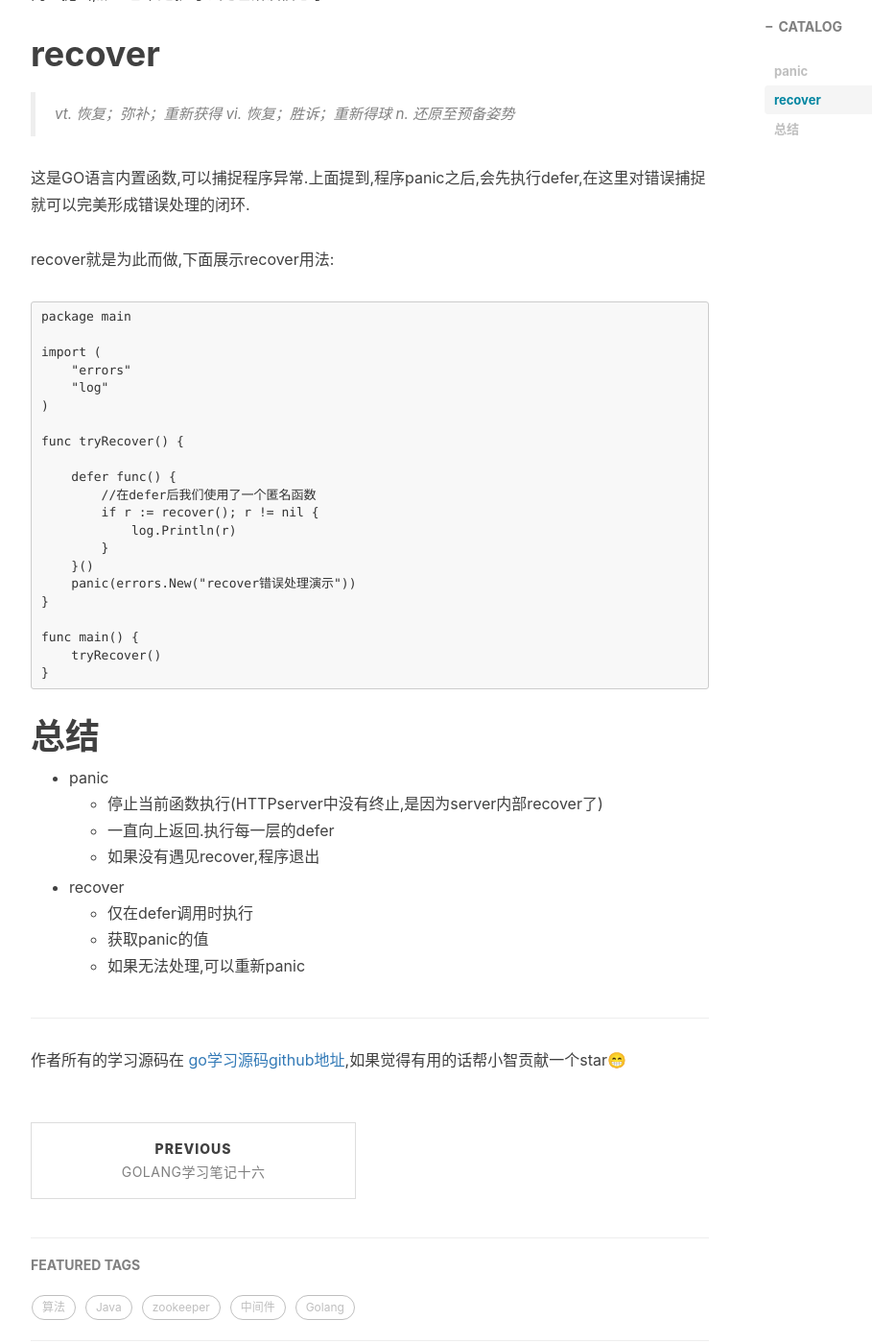
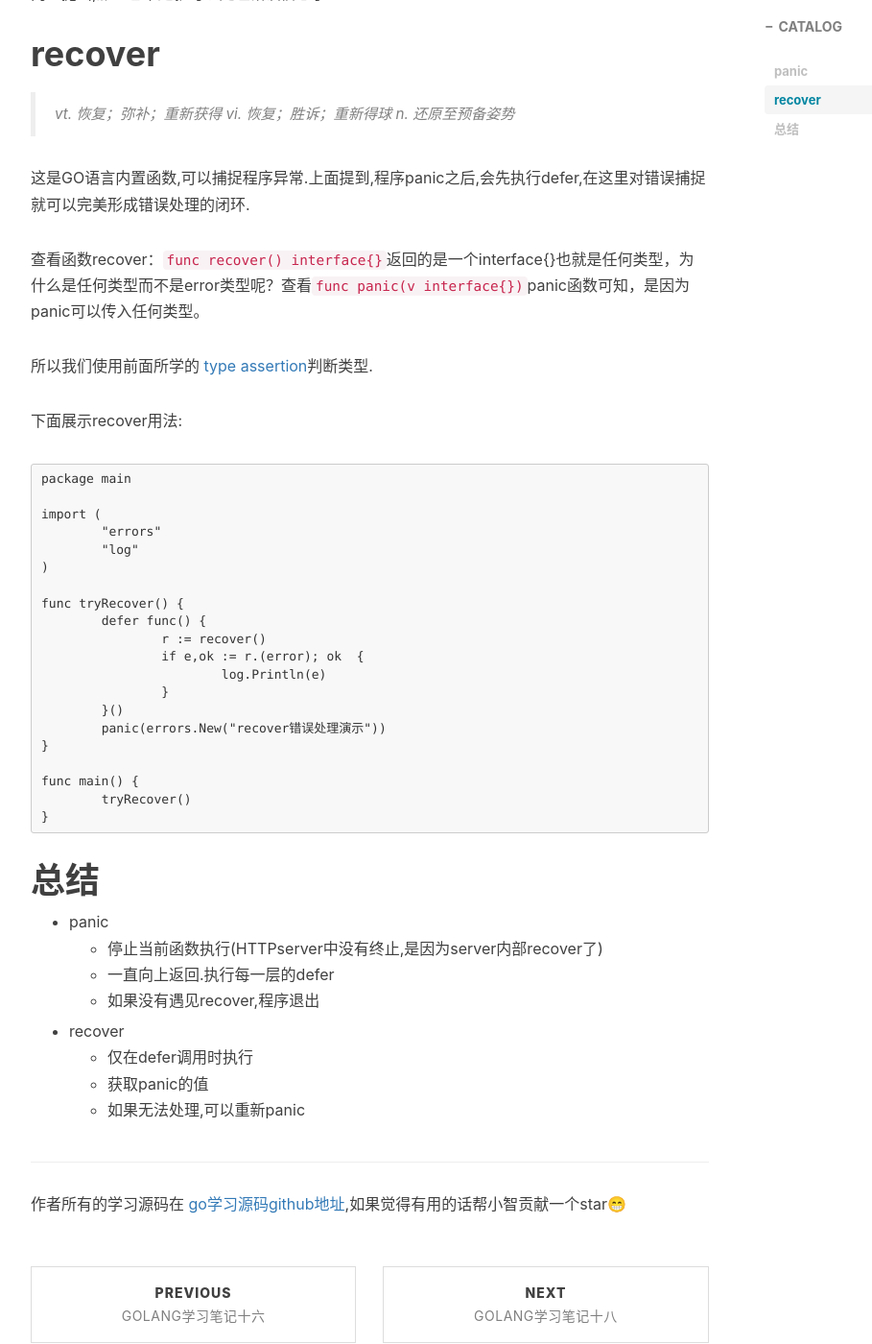
Before and after one commit to CDz1129/CDz1129.github.io, a Jekyll site: the page built from _posts/2019-02-16-golang学习笔记十七.md, in a window 1280 px wide and 1400 px high, scrolled down 867 px. Shown: the whole window at 96% size, without its empty margins (233-1142 px from the left). Built offline with Jekyll 4.4.1, drawn with Linux system fonts in a browser that asks for light colours; nearby versions of some CDN libraries; comment, search, counter and statistics services are not loaded.

Commit message:
go语言 panic recover

````diff
--- a/_posts/2019-02-16-golang学习笔记十七.md
+++ b/_posts/2019-02-16-golang学习笔记十七.md
@@ -29,29 +29,31 @@ n. 还原至预备姿势
 
 这是GO语言内置函数,可以捕捉程序异常.上面提到,程序panic之后,会先执行defer,在这里对错误捕捉就可以完美形成错误处理的闭环.
 
-recover就是为此而做,下面展示recover用法:
+查看函数recover：`func recover() interface{}`返回的是一个interface{}也就是任何类型，为什么是任何类型而不是error类型呢？查看`func panic(v interface{})`panic函数可知，是因为panic可以传入任何类型。
 
+所以我们使用前面所学的 [type assertion](https://cdz1129.github.io/2019/02/01/golang%E5%AD%A6%E4%B9%A0%E7%AC%94%E8%AE%B0%E5%8D%81%E4%B8%80/#%E6%8E%A5%E5%8F%A3%E7%9A%84%E7%B1%BB%E5%9E%8B%E5%88%A4%E6%96%AD)判断类型.
+
+下面展示recover用法:
 ```
 package main
 
 import (
-    "errors"
-    "log"
+	"errors"
+	"log"
 )
 
 func tryRecover() {
-
-    defer func() {
-        //在defer后我们使用了一个匿名函数
-        if r := recover(); r != nil {
-            log.Println(r)
-        }
-    }()
-    panic(errors.New("recover错误处理演示"))
+	defer func() {
+		r := recover()
+		if e,ok := r.(error); ok  {
+			log.Println(e)
+		}
+	}()
+	panic(errors.New("recover错误处理演示"))
 }
 
 func main() {
-    tryRecover()
+	tryRecover()
 }
 ```
 
````
Also changed, not shown: _posts/2019-02-16-golang学习笔记十八.md (added, +17 -0 lines).
